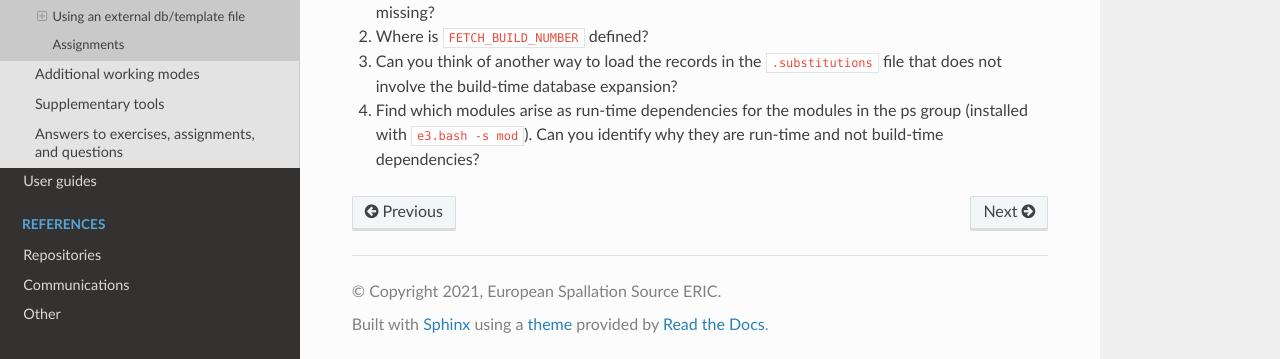
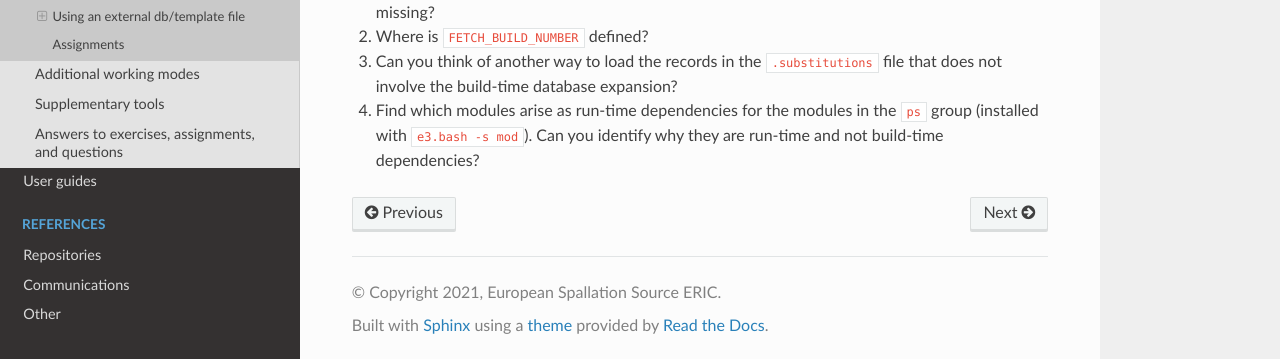
Before and after one commit to ttkorhonen/e3pages, a Sphinx documentation site: the page built from docs/kb/training/workbook/9_other_deps.md, in a window 1280 px wide and 900 px high, scrolled down 4957 px. Shown: the part 538-897 px from the top of the window. Built offline with Sphinx 7.4.7 and the Read the Docs theme 2.0.0, drawn with Linux system fonts in a browser that asks for light colours.

```diff
--- a/docs/kb/training/workbook/9_other_deps.md
+++ b/docs/kb/training/workbook/9_other_deps.md
@@ -213,4 +213,4 @@ generated `pid.db` file.
 1. If you try to actually load the `pid.db` database file, it does not load. What dependency are you missing?
 2. Where is `FETCH_BUILD_NUMBER` defined?
 3. Can you think of another way to load the records in the `.substitutions` file that does not involve the build-time database expansion?
-4. Find which modules arise as run-time dependencies for the modules in the ps group (installed with `e3.bash -s mod`). Can you identify why they are run-time and not build-time dependencies?
+4. Find which modules arise as run-time dependencies for the modules in the `ps` group (installed with `e3.bash -s mod`). Can you identify why they are run-time and not build-time dependencies?
```
Also changed, not shown: docs/kb/training/workbook/99_exercise_answers.md (+15 -14 lines).
